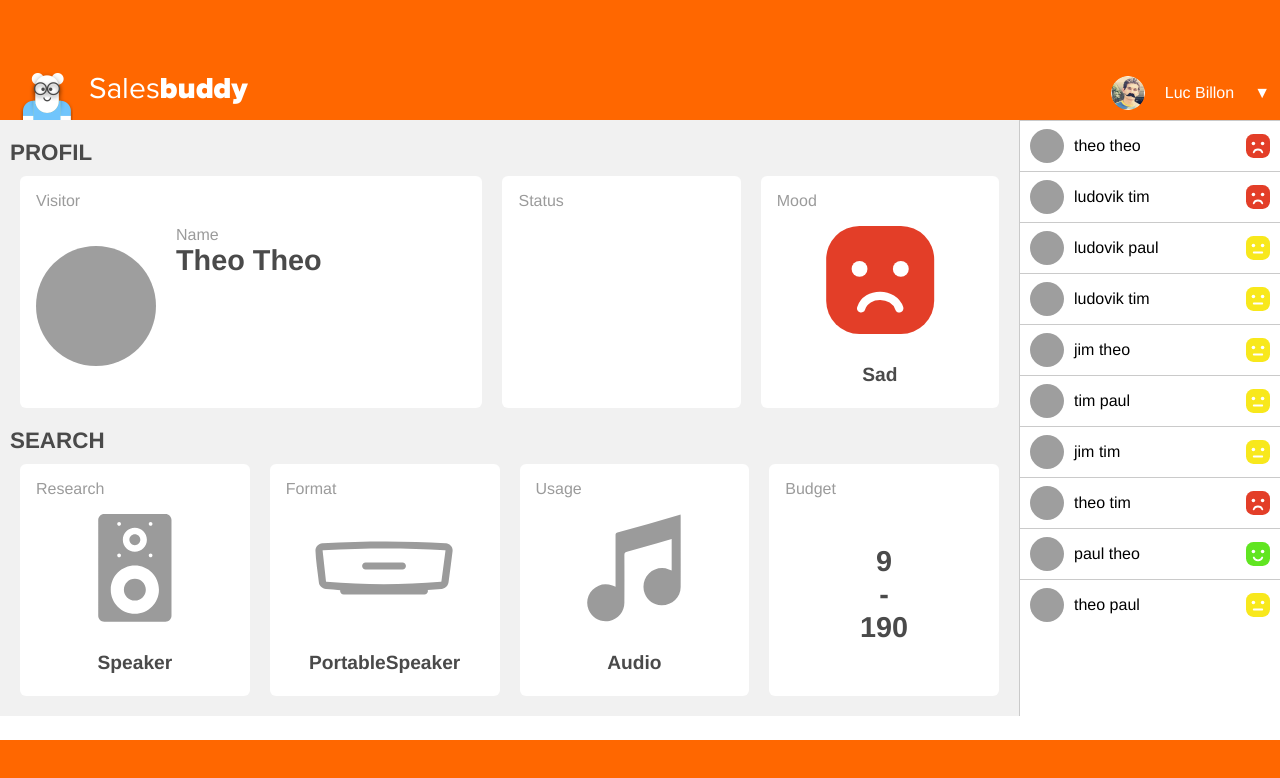
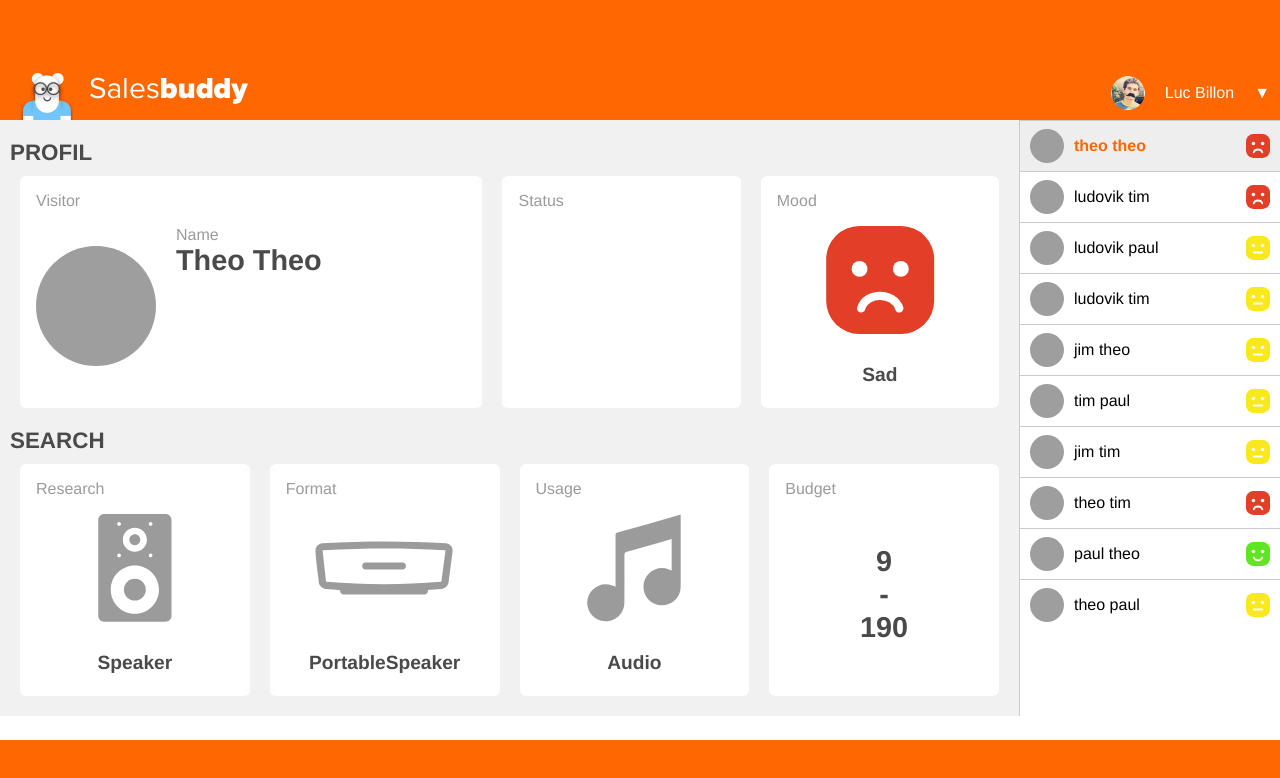
Before and after one commit to Platane/salesbuddy, a React app: page / in a window 1280 px wide. Built offline with nearby package versions, Linux system fonts and the light colour scheme; grey boxes are pictures that could not be loaded.

Commit message:
:rocket: select visitor

```diff
--- a/src/action/index.js
+++ b/src/action/index.js
@@ -1 +1,6 @@
 export const hydrate = data => ({ type: 'hydrate', data });
+
+export const selectVisitor = visitorId => ({
+    type: 'selectVisitor',
+    visitorId,
+});
--- a/src/component/verticalVisitorList/connected.js
+++ b/src/component/verticalVisitorList/connected.js
@@ -4,11 +4,16 @@ import { connect } from 'react-redux';
 
 import { VerticalVisitorList as C } from './index';
 
+import { selectVisitor } from '../../action';
+
 const mapStateToProps = state => ({
     visitors: state.users || [],
+    selectedVisitorId: state.selectedVisitorId,
 });
 
-const mapDispatchToProps = {};
+const mapDispatchToProps = {
+    selectVisitor,
+};
 
 export const VerticalVisitorList = connect(mapStateToProps, mapDispatchToProps)(
     C
--- a/src/component/verticalVisitorList/index.js
+++ b/src/component/verticalVisitorList/index.js
@@ -4,8 +4,13 @@ import style from './style.css';
 
 import { Mood } from '../mood';
 
-const Visitor = ({ name, profile_pic, mood }) =>
-    <div className={style.visitor}>
+const Visitor = ({ name, profile_pic, mood, selected, onClick }) =>
+    <div
+        onClick={onClick}
+        className={
+            style.visitor + ' ' + (selected ? style.visitorSelected : '')
+        }
+    >
         <div
             className={style.visitorPic}
             style={{ backgroundImage: `url(${profile_pic})` }}
@@ -14,7 +19,11 @@ const Visitor = ({ name, profile_pic, mood }) =>
         <div className={style.visitorMood}><Mood size={24} mood={mood} /></div>
     </div>;
 
-export const VerticalVisitorList = ({ visitors }) =>
+export const VerticalVisitorList = ({
+    visitors,
+    selectedVisitorId,
+    selectVisitor,
+}) =>
     <div className={style.container}>
         {visitors.map(visitor =>
             <Visitor
@@ -22,6 +31,8 @@ export const VerticalVisitorList = ({ visitors }) =>
                 name={`${visitor.firstname} ${visitor.lastname}`}
                 profile_pic={visitor.profile_pic}
                 mood={visitor.search && visitor.search.emotion}
+                onClick={() => selectVisitor(visitor.sender_id)}
+                selected={visitor.sender_id === selectedVisitorId}
             />
         )}
     </div>;
--- a/src/component/verticalVisitorList/style.css
+++ b/src/component/verticalVisitorList/style.css
@@ -11,6 +11,15 @@
     display: flex;
     flex-direction: row;
     align-items: center;
+    transition: background-color 300ms ease;
+    cursor: pointer;
+}
+.visitorSelected {
+    background-color: #eee;
+}
+.visitorSelected .visitorName {
+    color: #ff6700;
+    font-weight: bold;
 }
 .visitorName {
     margin-left: 10px;
--- a/src/component/visitorTiles/connected.js
+++ b/src/component/visitorTiles/connected.js
@@ -5,7 +5,9 @@ import { connect } from 'react-redux';
 import { VisitorTiles as C } from './index';
 
 const mapStateToProps = state => ({
-    visitor: state.users[0] || {},
+    visitor:
+        state.users.find(user => user.sender_id === state.selectedVisitorId) ||
+            {},
 });
 
 const mapDispatchToProps = {};
--- a/src/reducer/index.js
+++ b/src/reducer/index.js
@@ -1,9 +1,20 @@
 export const reduce = (state, action) => {
-    state = state || { users: [] };
+    state = state || { users: [], selectedVisitorId: null };
 
     switch (action.type) {
         case 'hydrate':
-            return { ...state, users: action.data.users };
+            return {
+                ...state,
+                users: action.data.users,
+                selectedVisitorId:
+                    state.selectedVisitorId ||
+                        (action.data.users[0] &&
+                            action.data.users[0].sender_id) ||
+                        null,
+            };
+
+        case 'selectVisitor':
+            return { ...state, selectedVisitorId: action.visitorId };
 
         default:
             return state;
```
